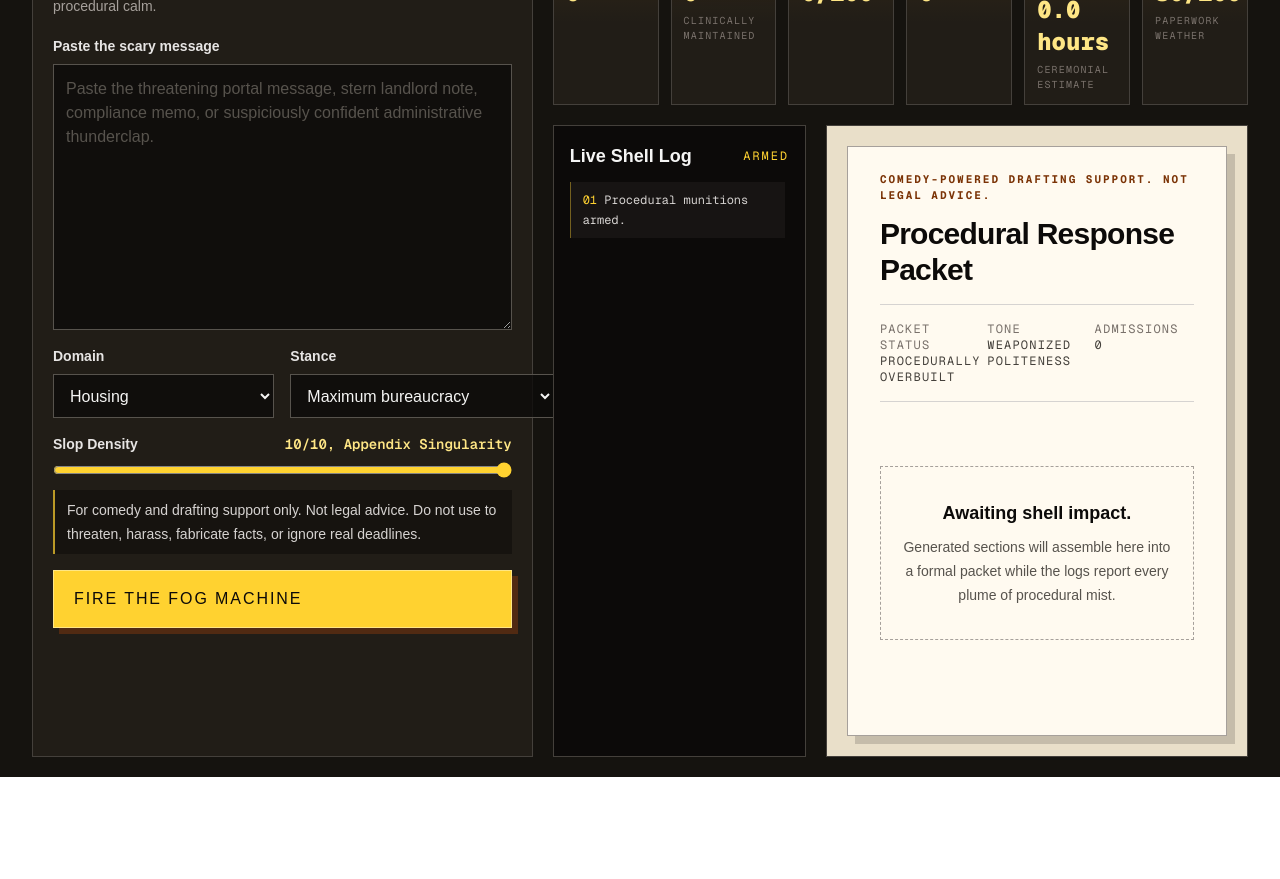
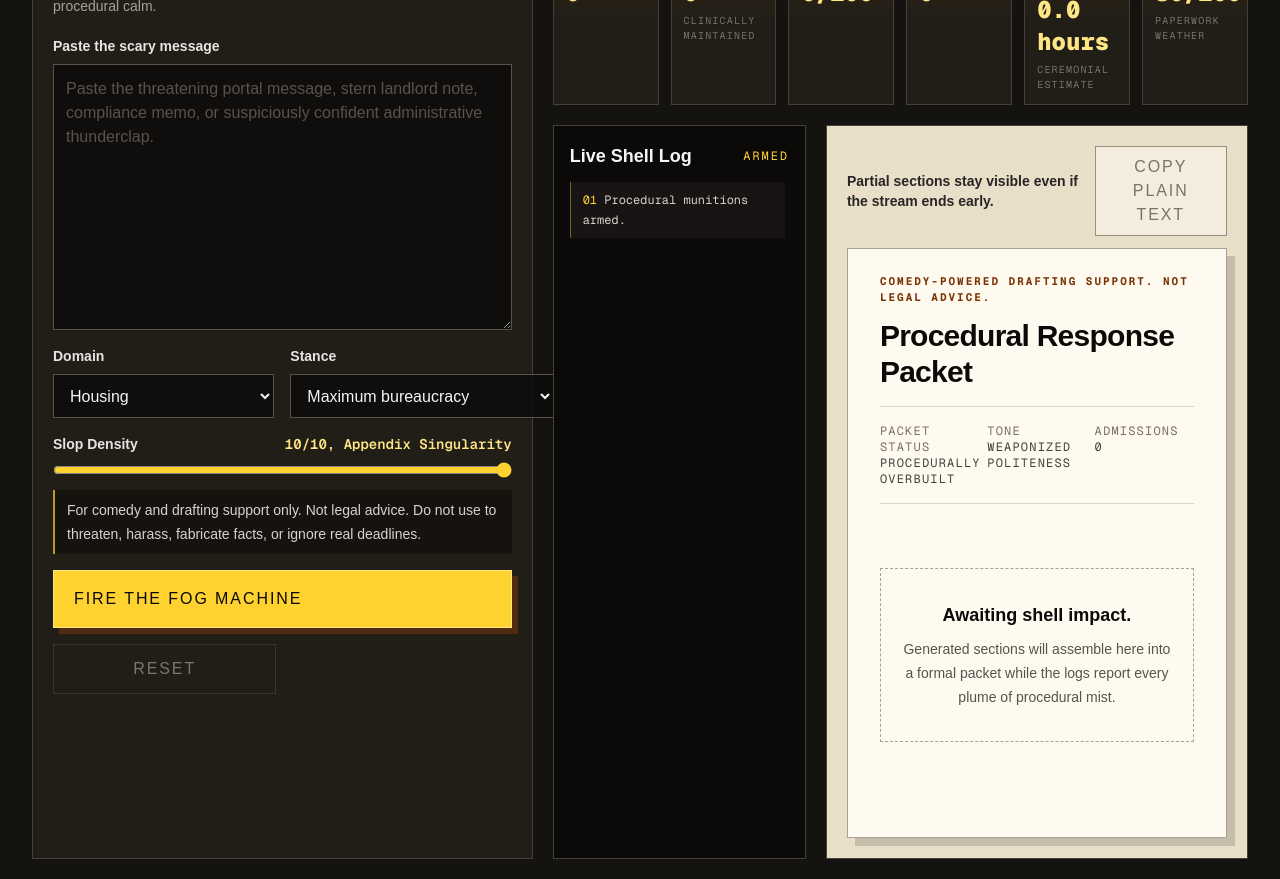
Before and after one commit to dlisk100/procedural-fog-machine, a Next.js app: page / in a window 1280 px wide. Shown: the part 380-1259 px from the top of the page. Before the commit the page ends 1157 px from the top, so only its background shows below. Built offline with nearby package versions, Linux system fonts and the light colour scheme.

Commit message:
feat: add plain text copy functionality and update UI labels and loading messages

```diff
--- a/app/api/cannon/route.ts
+++ b/app/api/cannon/route.ts
@@ -44,12 +44,12 @@ const VALID_STANCES = [
 
 const LOG_MESSAGES = [
   "Loading passive voice artillery...",
-  "Consulting the Appendix Goblin...",
+  "Consulting the appendix desk...",
   "Deploying clarification shrapnel...",
   "Increasing whereas density...",
   "Ensuring no sentence is under 47 words...",
   "Packing footnote-adjacent material...",
-  "Summoning the municipal tone daemon...",
+  "Engaging the municipal tone engine...",
 ] as const;
 
 const FALLBACK_SECTION_TITLES = [
--- a/app/page.tsx
+++ b/app/page.tsx
@@ -504,19 +504,18 @@ export default function Home() {
                 disabled={isGenerating}
                 className="min-h-14 border border-amber-200 bg-amber-300 px-5 py-4 text-left text-base font-black uppercase tracking-[0.12em] text-stone-950 shadow-[6px_6px_0_rgba(120,53,15,0.55)] transition hover:-translate-y-0.5 hover:bg-amber-200 active:translate-x-1 active:translate-y-1 active:shadow-none disabled:cursor-not-allowed disabled:opacity-60 disabled:hover:translate-y-0"
               >
-                {isGenerating ? "FIRING THE FOG MACHINE..." : "FIRE THE FOG MACHINE"}
+                {isGenerating ? "FIRING SHELLS..." : "FIRE THE FOG MACHINE"}
               </button>
 
               <div className="grid gap-3 sm:grid-cols-2">
-                {canReset ? (
                 <button
                   type="button"
                   onClick={resetOutput}
-                    className="border border-stone-600 px-4 py-3 text-sm font-bold uppercase tracking-[0.12em] text-stone-200 transition hover:border-stone-300 active:translate-y-[1px]"
+                  disabled={!canReset}
+                  className="border border-stone-600 px-4 py-3 text-sm font-bold uppercase tracking-[0.12em] text-stone-200 transition hover:border-stone-300 active:translate-y-[1px] disabled:cursor-not-allowed disabled:opacity-45"
                 >
                   Reset
                 </button>
-                ) : null}
                 {finalHtml ? (
                   <button
                     type="button"
@@ -579,6 +578,24 @@ export default function Home() {
               </section>
 
               <section className="document-preview-shell min-h-[620px] border border-stone-700 bg-[#e9dfc9] p-3 text-stone-950 sm:p-5">
+                <div className="no-print mb-3 flex flex-col gap-2 sm:flex-row sm:items-center sm:justify-between">
+                  <p className="text-sm font-bold text-stone-800">
+                    Partial sections stay visible even if the stream ends early.
+                  </p>
+                  <button
+                    type="button"
+                    onClick={copyPlainText}
+                    disabled={sections.length === 0}
+                    className="border border-stone-700 bg-[#fffaf0] px-3 py-2 text-xs font-black uppercase tracking-[0.12em] text-stone-950 transition hover:bg-amber-200 active:translate-y-[1px] disabled:cursor-not-allowed disabled:opacity-50"
+                  >
+                    Copy Plain Text
+                  </button>
+                </div>
+                {copyMessage ? (
+                  <p className="no-print mb-3 border border-stone-500 bg-[#fffaf0] px-3 py-2 text-sm font-bold text-stone-900">
+                    {copyMessage}
+                  </p>
+                ) : null}
                 <div className="document-preview mx-auto min-h-[590px] max-w-3xl border border-stone-400 bg-[#fffaf0] px-5 py-6 shadow-[8px_8px_0_rgba(68,64,60,0.22)] sm:px-8">
                   <p className="document-kicker font-mono text-[11px] font-bold uppercase tracking-[0.18em] text-amber-900">
                     Comedy-powered drafting support. Not legal advice.
```
Lines whose indentation alone changed are shown as unchanged.
